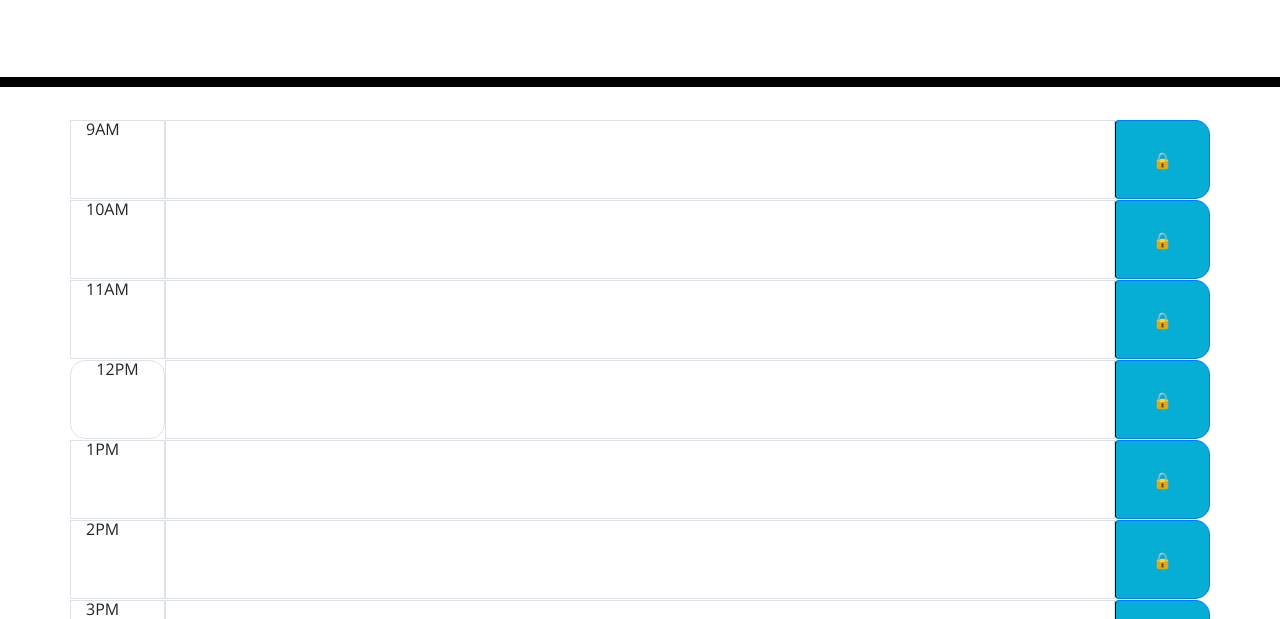
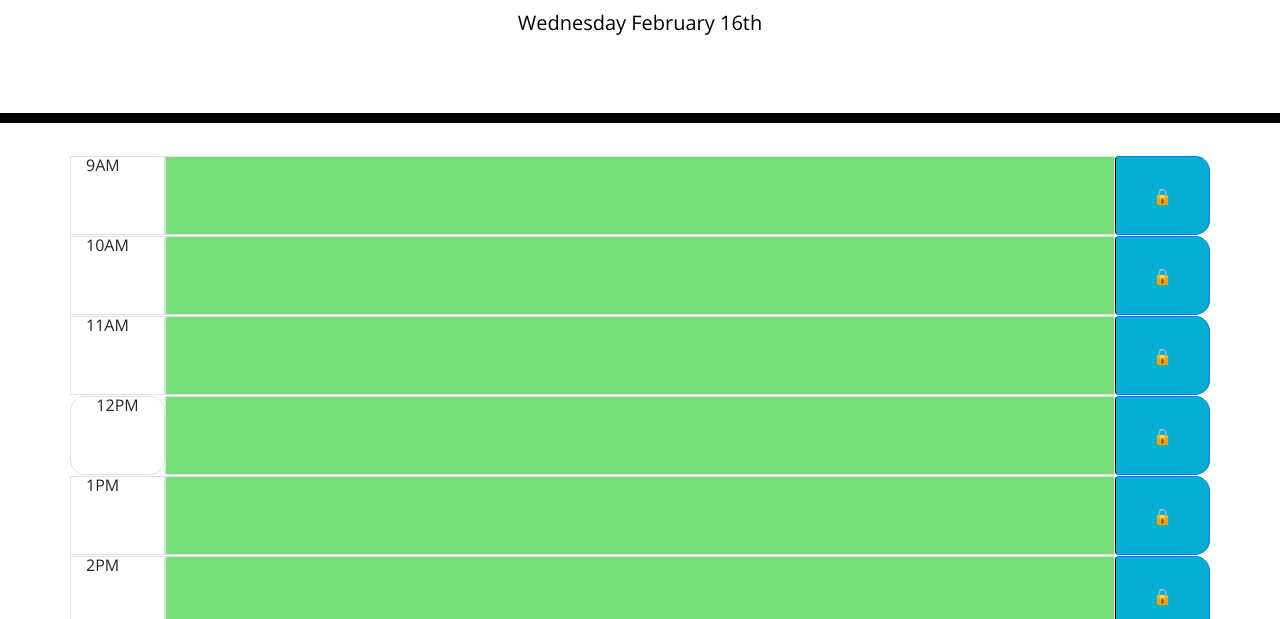
Before and after one commit to Floki-themad/daily-planner-DU, a plain HTML site: page index.html in a window 1280 px wide. Shown: the part 181-800 px from the top of the page. Drawn offline with nearby package versions, Linux system fonts and the light colour scheme.

Commit message:
adding CSS and fixing js bugs

```diff
--- a/Develop/style.css
+++ b/assets/style.css
@@ -1,9 +1,11 @@
+/* this gives style to the body of the page */
 body {
   font-family: 'Open Sans', sans-serif;
   font-size: 16px;
   line-height: 1;
 }
 
+/* this gives style to each of the text areas */
 textarea {
   background: transparent;
   border: none;
@@ -13,6 +15,7 @@ textarea {
   padding: 10px;
 }
 
+/* this below gives style to the jumbotron */
 .jumbotron {
   text-align: center;
   background-color: transparent;
@@ -21,15 +24,18 @@ textarea {
   border-bottom: 10px solid black;
 }
 
+/* this gives style to the discription of the page */
 .description {
   white-space: pre-wrap;
 }
+
 
 .time-block {
   text-align: center;
   border-radius: 15px;
 }
 
+/* this gives style to each row */
 .row {
   white-space: pre-wrap;
   height: 80px;
@@ -42,21 +48,25 @@ textarea {
   border-top: 1px dashed #000000;
 }
 
+/*this gives style to all of the text areas that are in the past  */
 .past {
   background-color: #d3d3d3;
   color: white;
 }
 
+/* this gives style to the current time textarea */
 .present {
   background-color: #ff6961;
   color: white;
 }
 
+/* this gives style to the textareas that are in the future */
 .future {
   background-color: #77dd77;
   color: white;
 }
 
+/* this styles the save buttons */
 .saveBtn {
   border-left: 1px solid black;
   border-top-right-radius: 15px;
@@ -65,7 +75,14 @@ textarea {
   color: white;
 }
 
+/* this styles the buttons for when they are hovered over */
 .saveBtn i:hover {
   font-size: 20px;
   transition: all 0.3s ease-in-out;
 }
+
+/* this styles the textareas to have no padding and a font color of black */
+.custom-style{
+  padding: 0;
+  color: black;
+}
--- a/Develop/index.html
+++ b/index.html
@@ -9,8 +9,7 @@
   <link rel="stylesheet" href="https://use.fontawesome.com/releases/v5.8.1/css/all.css"
     integrity="sha384-50oBUHEmvpQ+1lW4y57PTFmhCaXp0ML5d60M1M7uH2+nqUivzIebhndOJK28anvf" crossorigin="anonymous" />
   <link href="https://fonts.googleapis.com/css?family=Open+Sans&display=swap" rel="stylesheet" />
-  <link rel="stylesheet" href="style.css" />
-  <title>Work Day Scheduler</title>
+<link rel="stylesheet" href="../daily-planner-DU/assets/style.css">  <title>Work Day Scheduler</title>
 </head>
 
 <body>
@@ -118,7 +117,7 @@
   <script src="https://cdnjs.cloudflare.com/ajax/libs/jquery/3.2.1/jquery.min.js"></script>
   <script src="https://cdnjs.cloudflare.com/ajax/libs/moment.js/2.24.0/moment.min.js"></script>
 
-  <script src="./java.js"></script>
+  <script src="assets/script.js"></script>
 </body>
 
 </html>
```
Also changed, not shown: assets/script.js (renamed from Develop/script.js, +6 -2 lines).
